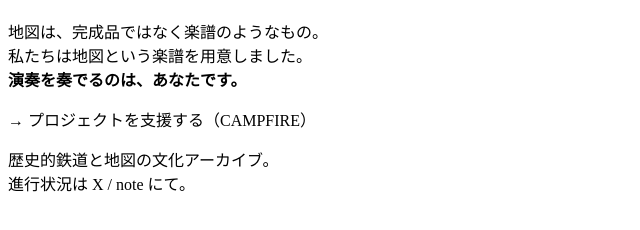
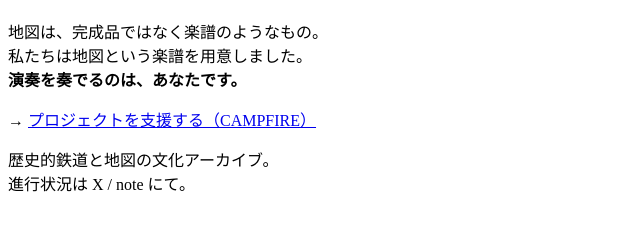
Before and after one commit to bayamako-afk/geodo, a plain HTML site: page index.html in a window 1280 px wide. Shown: the part 70-300 px from the top of the page, without its empty margins (0-640 px from the left). Drawn offline with Linux system fonts and the light colour scheme.

Commit message:
Update index.html

```diff
--- a/index.html
+++ b/index.html
@@ -13,7 +13,7 @@
     <strong>演奏を奏でるのは、あなたです。</strong>
   </p>
 
-→ プロジェクトを支援する（CAMPFIRE）
+→ <a href="https://camp-fire.jp/projects/912788/view/">プロジェクトを支援する（CAMPFIRE）</a>
 
   <p>
     歴史的鉄道と地図の文化アーカイブ。<br>
```
